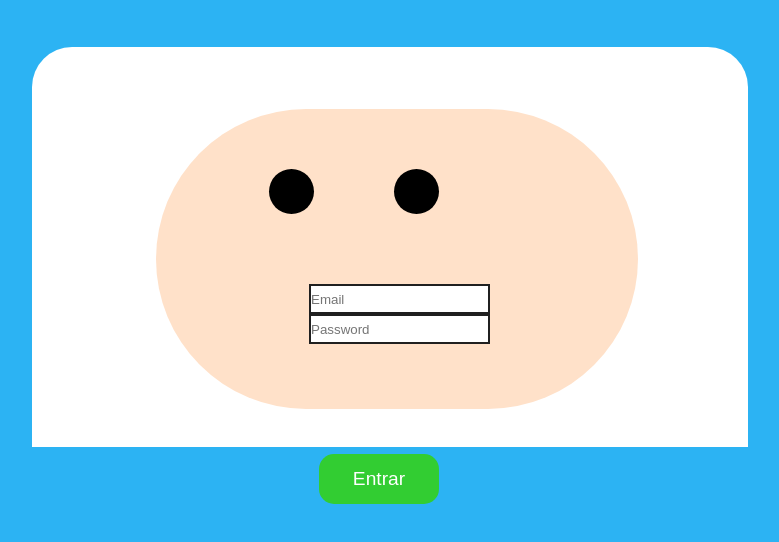
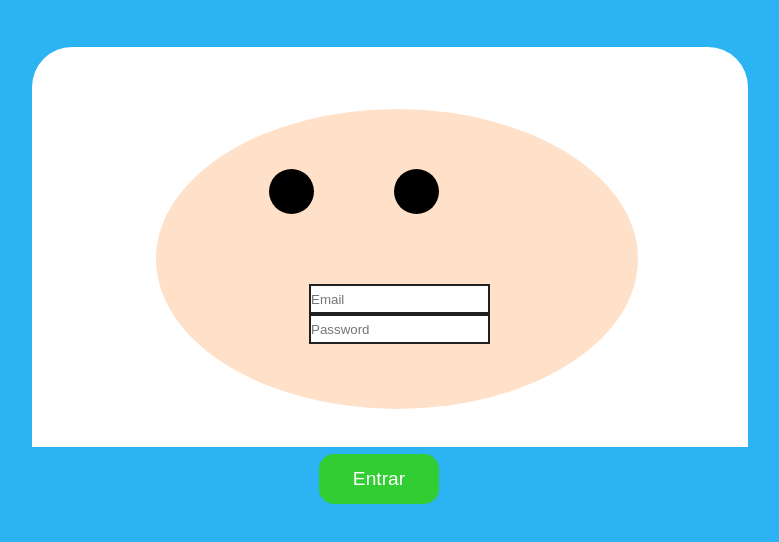
Before and after one commit to limaocomvodka/Desafio-Finn, a plain HTML site: page index.html in a window 1280 px wide. Shown: the part 166-708 px from the top of the page, without its empty margins (311-1090 px from the left). Drawn offline with Linux system fonts and the light colour scheme.

Commit message:
Add files via upload

```diff
--- a/style.css
+++ b/style.css
@@ -35,7 +35,7 @@ h4{
     left: 467px;
     top: 275px;
     background: rgba(255, 225, 201, 1);
-    border-radius: 900px 900px 900px 900px;
+    border-radius: 50%;
     z-index:5;
 }
 .olhoE{
```
